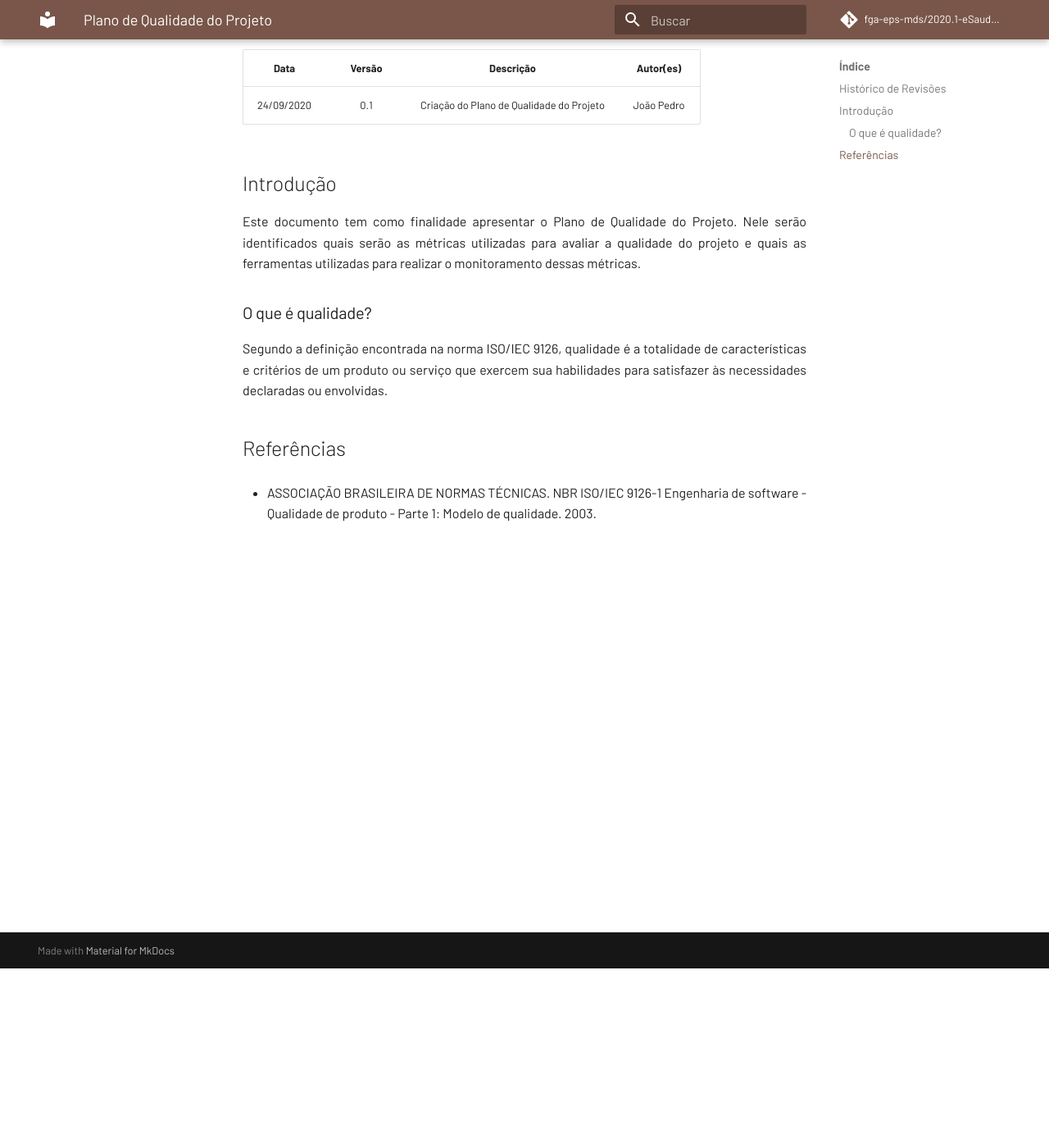
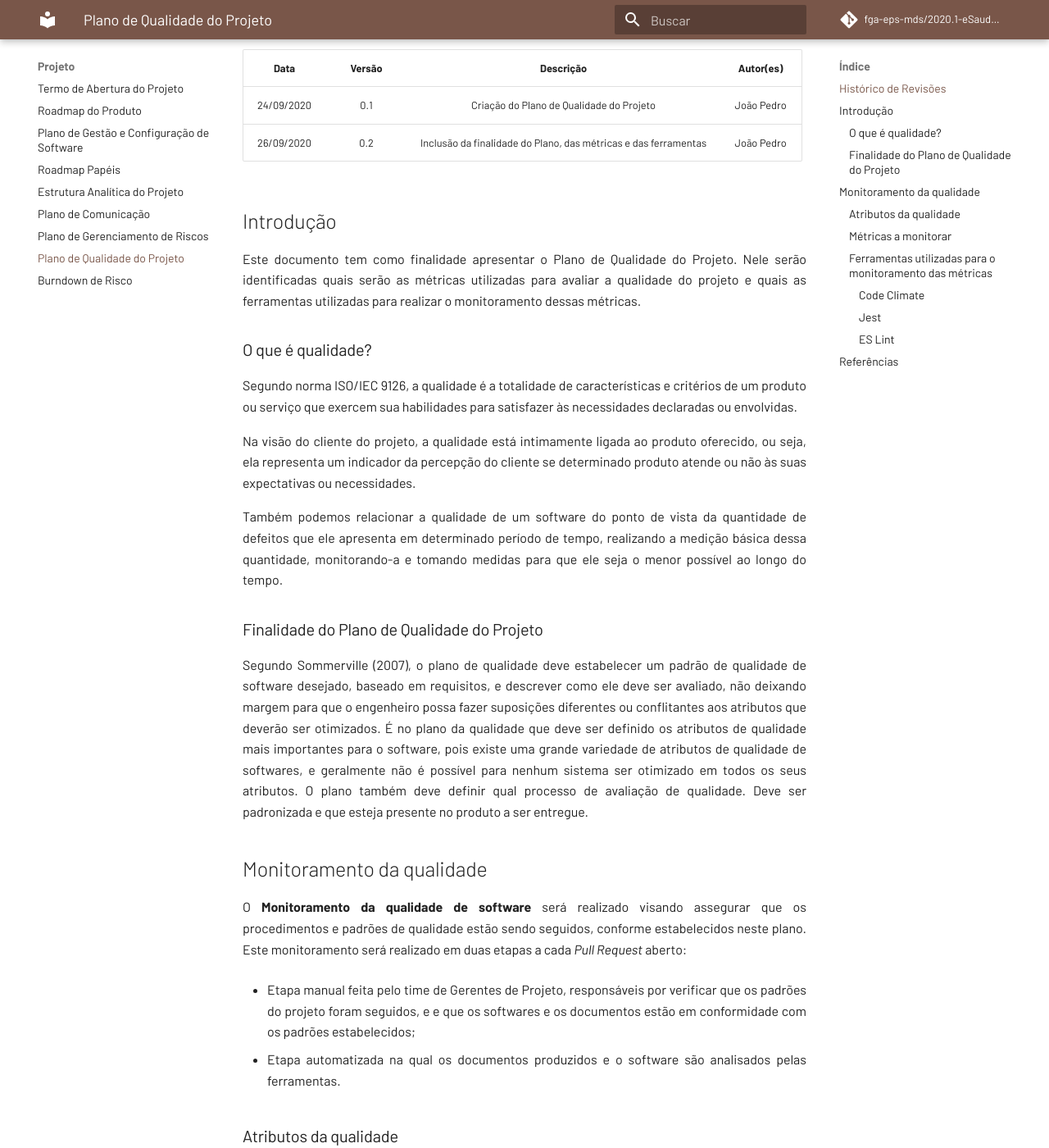
Before and after one commit to fga-eps-mds/2020.1-eSaudeUnB-Wiki, an MkDocs documentation site: the page built from docs/plano-qualidade-projeto.md, in a window 1280 px wide and 1400 px high, scrolled down 219 px. Shown: the whole window at 82% size. Built offline with MkDocs 1.6.1 and Material for MkDocs 9.7.7, drawn with Linux system fonts in a browser that asks for light colours; comment, search, counter and statistics services are not loaded; some of the changed text lies outside the part shown.

Commit message:
docs: include plan goal, metrics and tools #68

```diff
--- a/docs/plano-qualidade-projeto.md
+++ b/docs/plano-qualidade-projeto.md
@@ -5,15 +5,77 @@
 |    Data    |  Versão  |        Descrição       |          Autor(es)          |
 |:----------:|:--------:|:----------------------:|:---------------------------:|
 | 24/09/2020 |   0.1    | Criação do Plano de Qualidade do Projeto |   João Pedro  |
+| 26/09/2020 |   0.2    | Inclusão da finalidade do Plano, das métricas e das ferramentas |   João Pedro  |
 
 ## Introdução
 
-<p align="justify"> Este documento tem como finalidade apresentar o Plano de Qualidade do Projeto. Nele serão identificados quais serão as métricas utilizadas para avaliar a qualidade do projeto e quais as ferramentas utilizadas para realizar o monitoramento dessas métricas.</p>
+<p align="justify"> Este documento tem como finalidade apresentar o Plano de Qualidade do Projeto. Nele serão identificadas quais serão as métricas utilizadas para avaliar a qualidade do projeto e quais as ferramentas utilizadas para realizar o monitoramento dessas métricas.</p>
 
 ### O que é qualidade?
 
-<p align="justify"> Segundo a definição encontrada na norma ISO/IEC 9126, qualidade é a totalidade de características e critérios de um produto ou serviço que exercem sua habilidades para satisfazer às necessidades declaradas ou envolvidas.</p>
+<p align="justify"> Segundo norma ISO/IEC 9126, a qualidade é a totalidade de características e critérios de um produto ou serviço que exercem sua habilidades para satisfazer às necessidades declaradas ou envolvidas.</p>
+
+<p align="justify"> Na visão do cliente do projeto, a qualidade está intimamente ligada ao produto oferecido, ou seja, ela representa um indicador da percepção do cliente se determinado produto atende ou não às suas expectativas ou necessidades.</p>
+
+<p align="justify"> Também podemos relacionar a qualidade de um software do ponto de vista da quantidade de defeitos que ele apresenta em determinado período de tempo, realizando a medição básica dessa quantidade, monitorando-a e tomando medidas para que ele seja o menor possível ao longo do tempo.</p>
+
+### Finalidade do Plano de Qualidade do Projeto
+
+<p align="justify"> Segundo Sommerville (2007), o plano de qualidade deve estabelecer um padrão de qualidade de software desejado, baseado em requisitos, e descrever como ele deve ser avaliado, não deixando margem para que o engenheiro possa fazer suposições diferentes ou conflitantes aos atributos que deverão ser otimizados. É no plano da qualidade que deve ser definido os atributos de qualidade mais importantes para o software, pois existe uma grande variedade de atributos de qualidade de softwares, e geralmente não é possível para nenhum sistema ser otimizado em todos os seus atributos. O plano também deve definir qual processo de avaliação de qualidade. Deve ser padronizada e que esteja presente no produto a ser entregue.</p>
+
+## Monitoramento da qualidade
+
+<p align="justify"> O <strong>Monitoramento da qualidade de software</strong> será realizado visando assegurar que os procedimentos e padrões de qualidade estão sendo seguidos, conforme estabelecidos neste plano. Este monitoramento será realizado em duas etapas a cada <i>Pull Request</i> aberto:</p>
+
+* <p align="justify">Etapa manual feita pelo time de Gerentes de Projeto, responsáveis por verificar que os padrões do projeto foram seguidos, e e que os softwares e os documentos estão em conformidade com os padrões estabelecidos;</p>
+* <p align="justify">Etapa automatizada na qual os documentos produzidos e o software são analisados pelas ferramentas.</p>
+
+### Atributos da qualidade
+
+<p align="justify"> Segundo norma ISO/IEC 9126, os <strong>Atributos de Qualidade</strong> de um produto de software estão distribuídos em seis características principais:</p>
+
+* <p align="justify"> Funcionalidade</p>
+* <p align="justify"> Confiabilidade</p>
+* <p align="justify"> Usabilidade</p>
+* <p align="justify"> Eficiência</p>
+* <p align="justify"> Manutenabilidade</p>
+* <p align="justify"> Portabilidade</p>
+
+<p align="justify"> Dessas seis características, foram destacadas pelo cliente a <strong>Funcionalidade</strong> e a <strong>Usabilidade</strong> como as mais importantes a serem levadas em conta no desenvolvimento do produto.</p>
+
+### Métricas a monitorar
+
+<p align="justify"> </p>
+
+| Métrica | Bom | Regular | Ruim |
+|---------|-----|---------|------|
+| Cobertura de testes unitários | Acima de 90% | De 75% a 90% | Abaixo de 75% |
+| Duplicação de código | Abaixo de 2% | De 2% a 4% | Acima de 4% |
+| Tamanho dos métodos | Abaixo de 25 linhas | De 25 a 40 linhas | Acima de 40 linhas |
+| Complexidade ciclomática | Abaixo de 11 | De 11 a 20 | Acima de 20 |
+| Manutenibilidade | A ou B | C | D ou F |
+
+### Ferramentas utilizadas para o monitoramento das métricas
+
+#### Code Climate
+
+<p align="justify"> O <strong>Code Climate</strong> é uma ferramenta de análise estática de qualidade do código. Ela realiza a análise automatizada com relação a cobertura de testes e manutenibilidade. Ela procura por problemas, como, por exemplo, duplicação de código e <i>code smells</i> - que são sintomas superficiais de que o código pode ter problemas mais profundos. Ele ainda disponibiliza um feedback com relação à severidade desses problemas e ao tempo estimado de manutenção necessária para corrigir tais erros, bem como a cobertura de testes unitários.</p>
+
+[Website](https://codeclimate.com/)
+
+#### Jest
+
+<p align="justify"> O <strong>Jest</strong> é um framework de testes projetado para tentar garantir a correção de código na linguagem JavaScript. Ele permite que os testes sejam escritos através de uma API, possui boa documentação e pouca necessidade de configuração.</p>
+
+[Website](https://jestjs.io/)
+
+#### ES Lint
+
+<p align="justify"> O <strong>ES Lint</strong> é uma ferramenta de análise estática de código que realiza a checagem automatizada do código em JavaScript para apontar possíveis erros, <i>bugs</i> ou erros no estilo, tentando garantir que ele seja escrito de acordo com os padrões encontrados no ECMAScript/JavaScript. Ele ainda faz a correção automática de alguns desses problemas.</p>
+
+[Website](https://eslint.org/)
 
 ## Referências
 
 * <p align="justify"> ASSOCIAÇÃO BRASILEIRA DE NORMAS TÉCNICAS. NBR ISO/IEC 9126-1 Engenharia de software - Qualidade de produto - Parte 1: Modelo de qualidade. 2003.</p>
+* <p align="justify"> SOMMERVILLE, I. Engenharia de software. São Paulo: Person, 2007.</p>
--- a/mkdocs.yml
+++ b/mkdocs.yml
@@ -27,6 +27,7 @@
     - Estrutura Analítica do Projeto: eap.md
     - Plano de Comunicação: plano-de-comunicacao.md
     - Plano de Gerenciamento de Riscos: plano-gerenciamento-riscos.md
+    - Plano de Qualidade do Projeto: plano-qualidade-projeto.md
     - Burndown de Risco: burndown_risco.md
   - Produto:
     - Documento de Visão: DocumentoDeVisao.md
```
